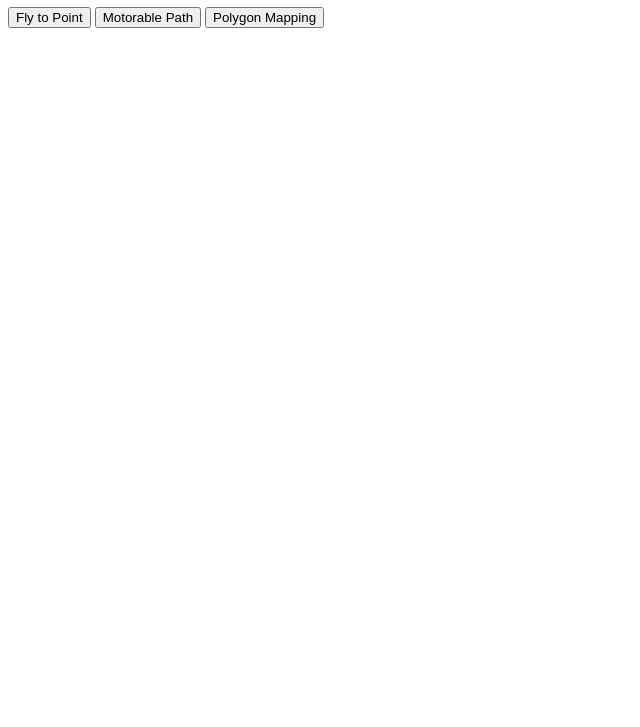
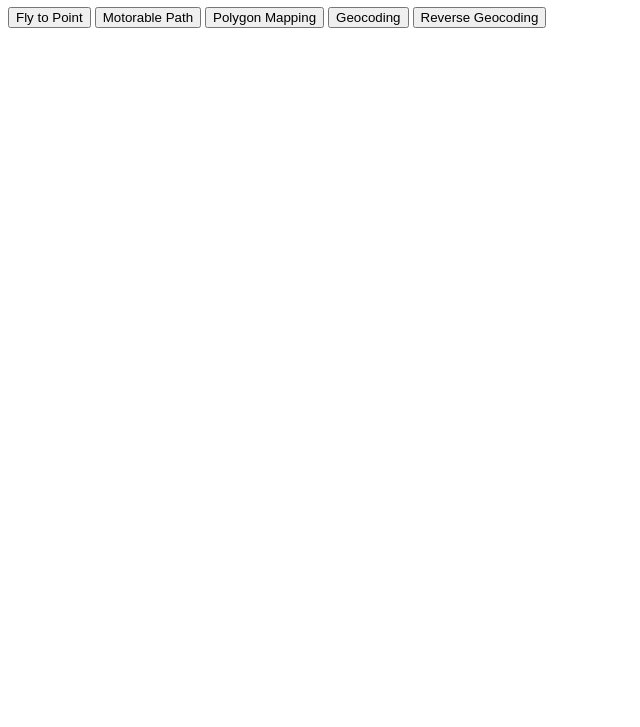
Before and after one commit to Pragadesh-45/maplibre-ondc, a plain HTML site: page features/index.html in a window 1280 px wide. Shown: the part 73-800 px from the top of the page, without its empty margins (0-640 px from the left). Drawn offline with Linux system fonts and the light colour scheme.

Commit message:
updated-index

```diff
--- a/features/index.html
+++ b/features/index.html
@@ -10,5 +10,7 @@
     <button onclick="window.location.href = 'fly_to_point.html';">Fly to Point</button>
     <button onclick="window.location.href = 'motorable_path.html';">Motorable Path</button>
     <button onclick="window.location.href = 'polygon_mapping.html';">Polygon Mapping</button>
+    <button onclick="window.location.href = 'geocode.html';">Geocoding</button>
+    <button onclick="window.location.href = 'reverse_geocode.html';">Reverse Geocoding</button>
 </body>
 </html>
```
